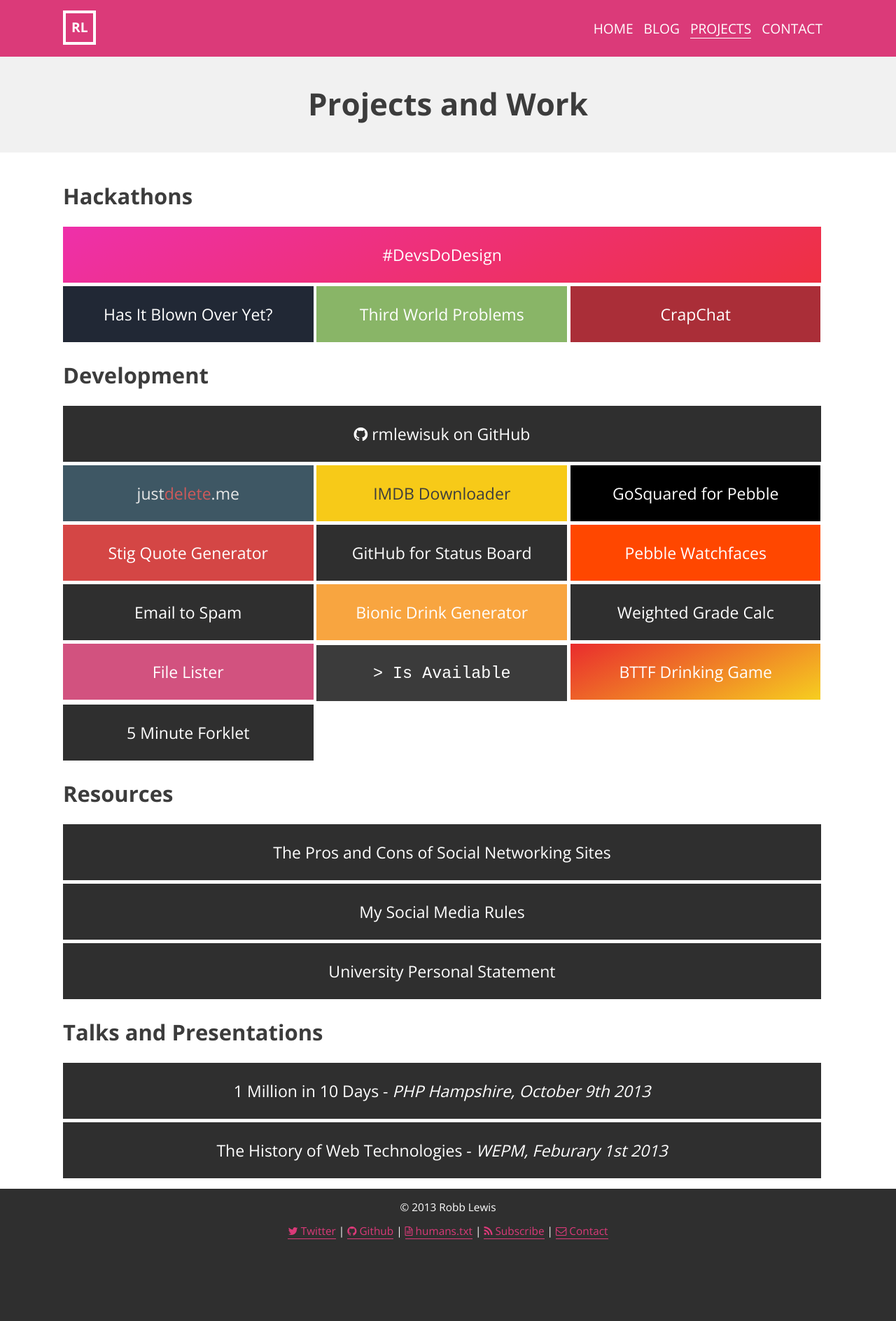
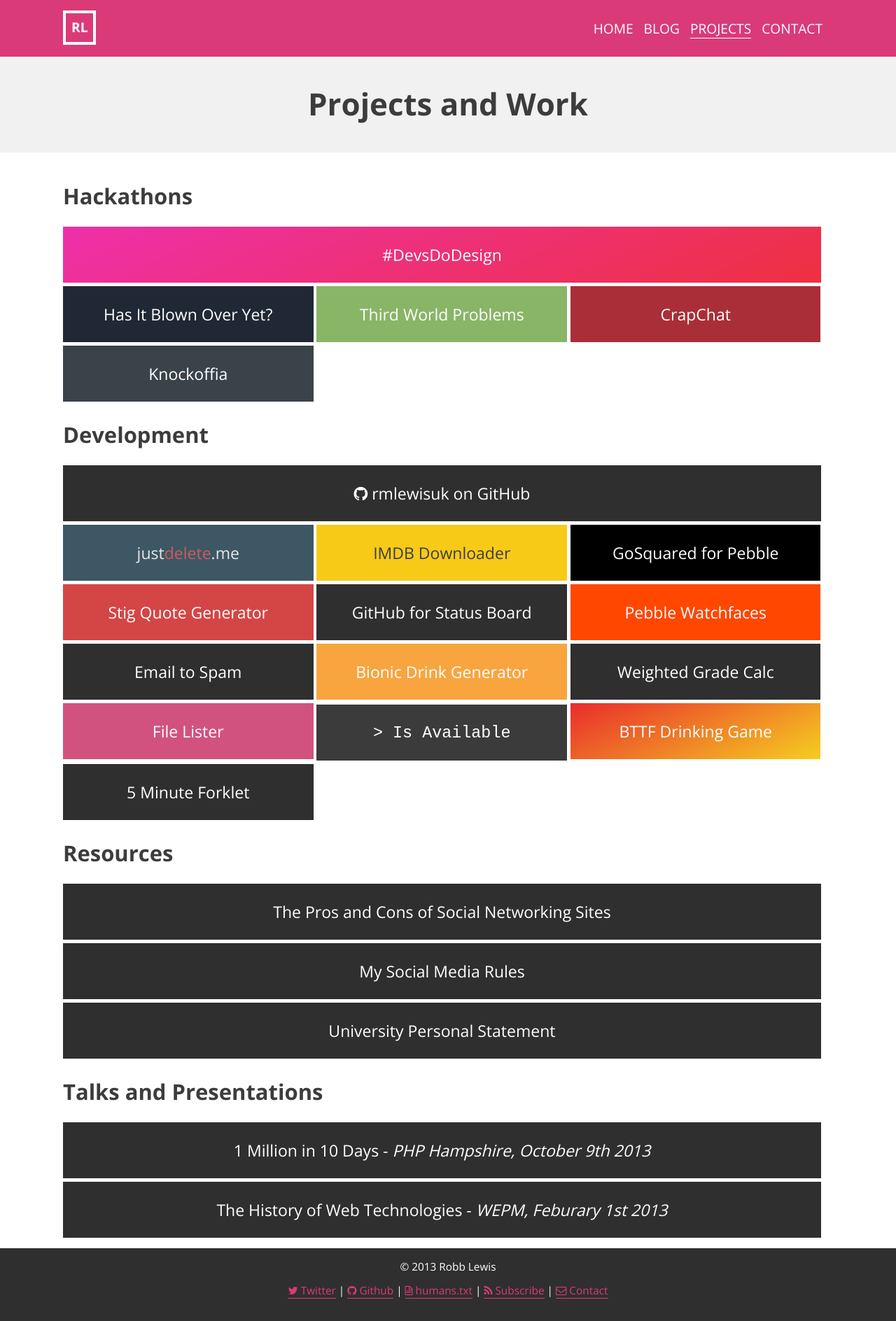
Before and after one commit to rknightuk/robblewis.me-jekyll, a Jekyll site: the page built from projects/index.html, in a window 1280 px wide. Shown: the whole page at 70% size. Built offline with Jekyll 4.4.1, drawn with Linux system fonts in a browser that asks for light colours; Markdown is read by kramdown in place of the engine named in the settings; before the commit the page ends 1803 px from its top, so only the background shows below that.

Commit message:
Knockoffia

```diff
--- a/assets/css/style.css
+++ b/assets/css/style.css
@@ -428,6 +428,7 @@
 .work-block--ddd-bo      { background-color: #212835; }
 .work-block--ddd-twp     { background-color: #89b567; }
 .work-block--ddd-cc      { background-color: #aa2e38; }
+.work-block--ddd-knock   { background-color: #3b434a; }
 
 /* development */
 
--- a/projects/index.html
+++ b/projects/index.html
@@ -26,6 +26,12 @@
     <a class="work-block work-block--ddd-cc" href="https://github.com/PubHack/CrapChat">
         <div class="work-block__meta">
             CrapChat
+        </div>
+    </a>
+
+    <a class="work-block work-block--ddd-knock" href="http://knockoffia.devsdodesign.com/">
+        <div class="work-block__meta">
+            Knockoffia
         </div>
     </a>
 
```
